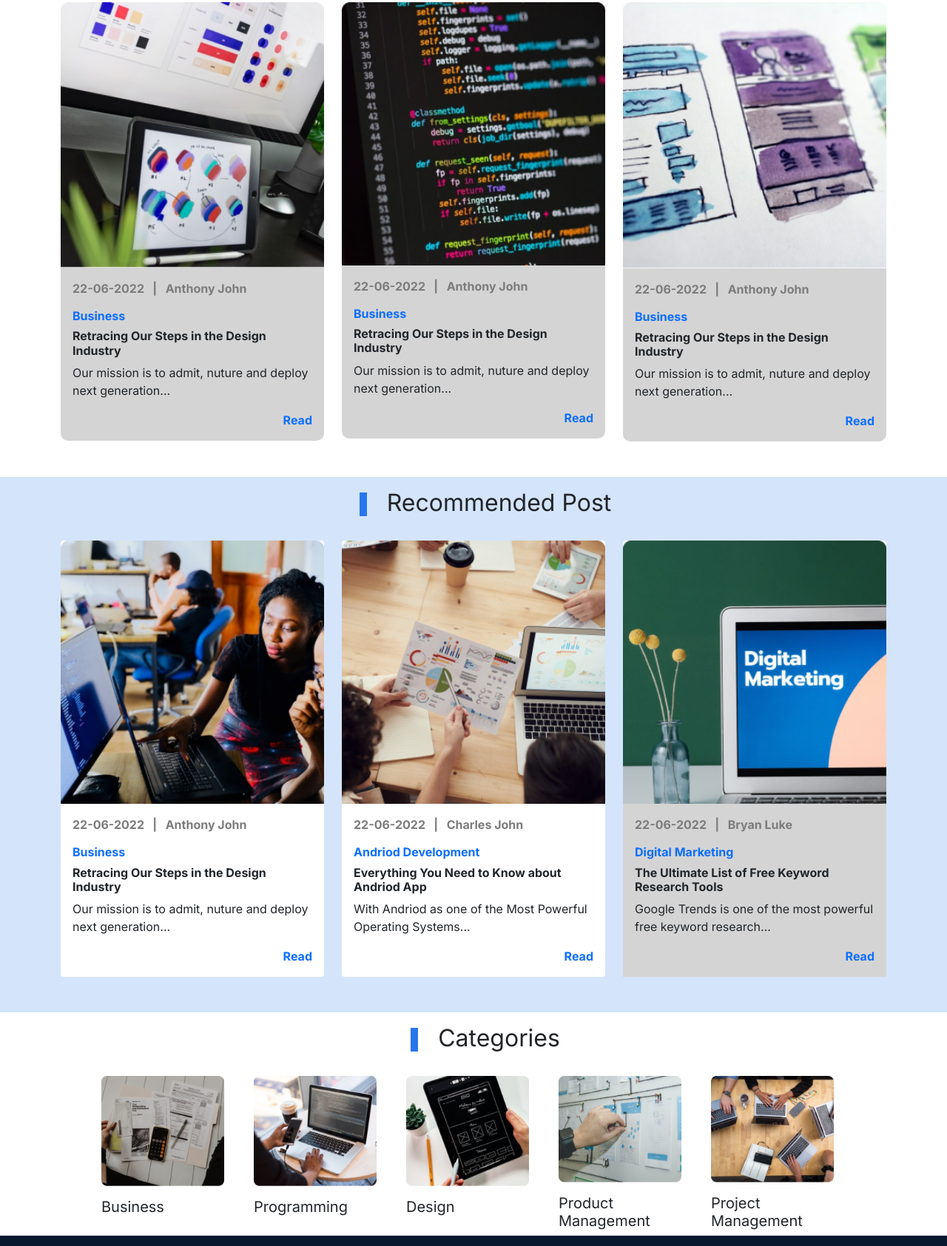
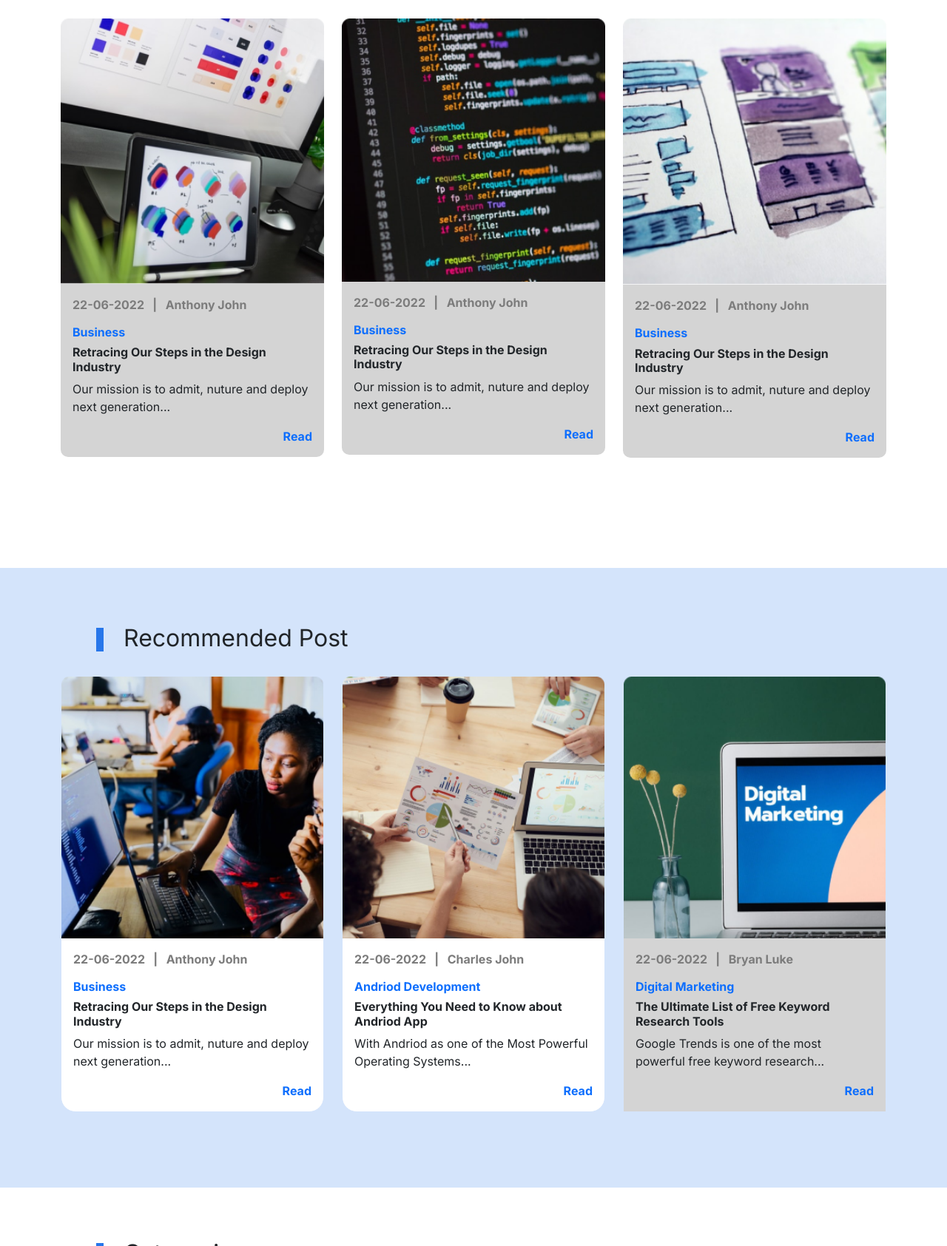
Before and after one commit to Teddynoir1/get-talent-test-2, a plain HTML site: page blog.html in a window 1280 px wide. Shown: the part 1115-2800 px from the top of the page at 74% size. Drawn offline with Linux system fonts and the light colour scheme.

Commit message:
made changes

```diff
--- a/blog.html
+++ b/blog.html
@@ -103,7 +103,7 @@
     <section id="cardss">
         <div class="container">
             <div class="row mb-5">
-              <div class="col-md-4 col-12">
+              <div class="col-lg-4 col-md-6 col-12 mb-4">
                 <div class="card">
                     <img src="./img/Blog287.png" class="card-img-top" alt="...">
                     <div class="card-body">
@@ -118,7 +118,7 @@
                     </div>
                   </div>
               </div>
-              <div class="col-md-4 col-12">
+              <div class="col-lg-4 col-md-6 col-12 mb-4">
                 <div class="card">
                     <img src="./img/Blog286.png" class="card-img-top" alt="...">
                     <div class="card-body">
@@ -133,7 +133,7 @@
                     </div>
                   </div>
               </div>
-              <div class="col-md-4 col-12 third-card">
+              <div class="col-lg-4 col-md-6 col-12 mb-4 third-card">
                 <div class="card">
                     <img src="./img/Blog285.png" class="card-img-top" alt="...">
                     <div class="card-body">
@@ -148,11 +148,9 @@
                     </div>
                   </div>
               </div>
-            </div>
 
 
-            <div class="row mb-5">
-                <div class="col-md-4 col-12">
+              <div class="col-lg-4 col-md-6 col-12 mb-4 mt-3">
                 <div class="card">
                     <img src="./img/Blog299.png" class="card-img-top" alt="...">
                     <div class="card-body">
@@ -167,7 +165,7 @@
                     </div>
                   </div>
         </div>
-                <div class="col-md-4 col-12">
+        <div class="col-lg-4 col-md-6 col-12 mt-3">
                 <div class="card">
                     <img src="./img/Blog298.png" class="card-img-top" alt="...">
                     <div class="card-body">
@@ -182,7 +180,7 @@
                     </div>
                   </div>
             </div>
-                <div class="col-md-4 col-12">
+        <div class="col-lg-4 col-md-6 col-12 mt-3">
                     <div class="card">
                     <img src="./img/Blog297.png" class="card-img-top" alt="...">
                     <div class="card-body">
@@ -197,6 +195,13 @@
                     </div>
                   </div>
             </div>
+
+
+            </div>
+
+
+            <div class="row mb-5">
+
                 </div>
         </div>
     </section>
@@ -205,7 +210,7 @@
     <section id="Recommended-post">
         <div class="container">
             <div class="row p-3">
-                <div class="col-12 text-center">
+                <div class="col-12">
                   <ul class="Recommended-Post-Body">
 
                     <li class="Recommended-Post-Text">
@@ -217,7 +222,7 @@
                 </div>
             </div>
             <div class="row pb-5">
-                <div class="col-md-4 col-12">
+                <div class="col-lg-4 col-md-6 col-12 mb-4">
                   <div class="card">
                       <img src="./img/Blog306.png" class="card-img-top" alt="...">
                       <div class="card-body">
@@ -232,7 +237,7 @@
                       </div>
                     </div>
                 </div>
-                <div class="col-md-4 col-12">
+                <div class="col-lg-4 col-md-6 col-12 mb-4">
                   <div class="card">
                       <img src="./img/Blog305.png" class="card-img-top" alt="...">
                       <div class="card-body">
@@ -247,7 +252,7 @@
                       </div>
                     </div>
                 </div>
-                <div class="col-md-4 col-12">
+                <div class="col-lg-4 col-md-6 col-12 mb-4">
                   <div class="card">
                       <img src="./img/Blog304.png" class="card-img-top" alt="...">
                       <div class="card-body" style="background-color: #D4D4D4;">
@@ -271,11 +276,11 @@
    <section id="card-five">
         <div class="container">
             <div class="row p-3">
-                <div class="col-12 text-center">
+                <div class="col-12 mb-4">
                   <ul>
 
                     <li>
-                        <div class="image-section flex">
+                        <div class="image-section mt-4">
                             <h2><img src="img/Line.png" alt="centered line"> &nbsp; Categories</h2>
                         </div>
                     </li>
@@ -283,38 +288,41 @@
                 </div>
             </div>
 
-
+              <div>
                 <div class="row" style="
                 justify-content: center;">
-                    <div class="col-lg-2 col-md-3 col-12 me-3">
+                    <div class="col-lg-2 col-md-6 col-12 mb-4">
                         <div class="cardes">
                             <img src="./img/Blog312.png" class="card-img-top" alt="...">
                             <h5 class="card-title mt-3">Business</h5>
                           </div>
                     </div>
-                    <div class="col-lg-2 col-md-3 col-12 me-3">
+                    <div class="col-lg-2 col-md-6 col-12 mb-4">
                         <div class="cardes">
                             <img src="./img/Blog313.png" class="card-img-top" alt="...">
                             <h5 class="card-title mt-3">Programming</h5>
                           </div>
                     </div>
-                    <div class="col-lg-2 col-md-3 col-12 me-3">
+                    <div class="col-lg-2 col-md-6 col-12 mb-4">
                         <div class="cardes">
                             <img src="./img/Blog314.png" class="card-img-top" alt="...">
                             <h5 class="card-title mt-3">Design</h5>
                           </div>
                     </div>
-                    <div class="col-lg-2 col-md-3 col-12 me-3">
+                    <div class="col-lg-2 col-md-6 col-12 mb-4">
                         <div class="cardes">
                             <img src="./img/Blog315.png" class="card-img-top" alt="...">
                             <h5 class="card-title mt-3">Product Management</h5>
                           </div>
                     </div>
-                    <div class="col-lg-2 col-md-3 col-12 me-3">
+                    <div class="col-lg-2 col-md-6 col-12 mb-4">
                         <div class="cardes">
                             <img src="./img/Blog316.png" class="card-img-top" alt="...">
                             <h5 class="card-title mt-3">Project Management</h5>
                           </div>
+                    </div>
+                    <div class="col-lg-2 col-md-6 col-12 mb-4">
+
                   </div>
                 </div>
 
--- a/css/blog.css
+++ b/css/blog.css
@@ -89,6 +89,15 @@ ul{
     border: 0;
   }
 
+  #Recommended-post .card {
+    border: 1px solid #D4E4FB;
+    border-radius: 20px;
+  }
+
+  #Recommended-post .Recommended-Post-Body {
+    margin-top: 30px;
+  }
+
   #cardss .card .card-body {
     background: #D4D4D4;
     border-radius: 0px 0px 10px 10px;
@@ -103,6 +112,18 @@ ul{
     text-decoration: none;
     font-weight: 700;
     font-size: 16px;
+  }
+
+  #cardss{
+    padding: 30px;
+  }
+
+  #Recommended-post{
+    padding: 30px;
+  }
+
+  #card-five {
+    padding: 30px;
   }
 
   #cardss .card-title {
@@ -219,6 +240,9 @@ ul{
       padding: 0 !important;
   }
 
+  #Recommended-post .Recommended-Post-Body {
+    padding-left: 0;
+  }
   #Latest-Update .Latest-Update-Body .Latest-Update-Text h2{
       height: 50%;
     }
@@ -227,19 +251,22 @@ ul{
     width: 200px;
     }
 
+    #Latest-Update .Latest-Update-Body {
+      padding-left: 0;
+    }
     #Latest-Update .Latest-Update-Body .Latest-Update-Text h2{
-      font-size: 14px;
+      font-size: 20px;
       margin-top: 5px;
       font-weight: 700;
     }
 
     #Recommended-post .Recommended-Post-Body .Recommended-Post-Text h2{
-      font-size: 12px;
+      font-size: 18px;
       font-weight: 700;
     }
 
     #card-five h2{
-      font-size: 14px;
+      font-size: 25px;
       font-weight: 700;
     }
   }
```
Lines whose indentation alone changed are shown as unchanged.
